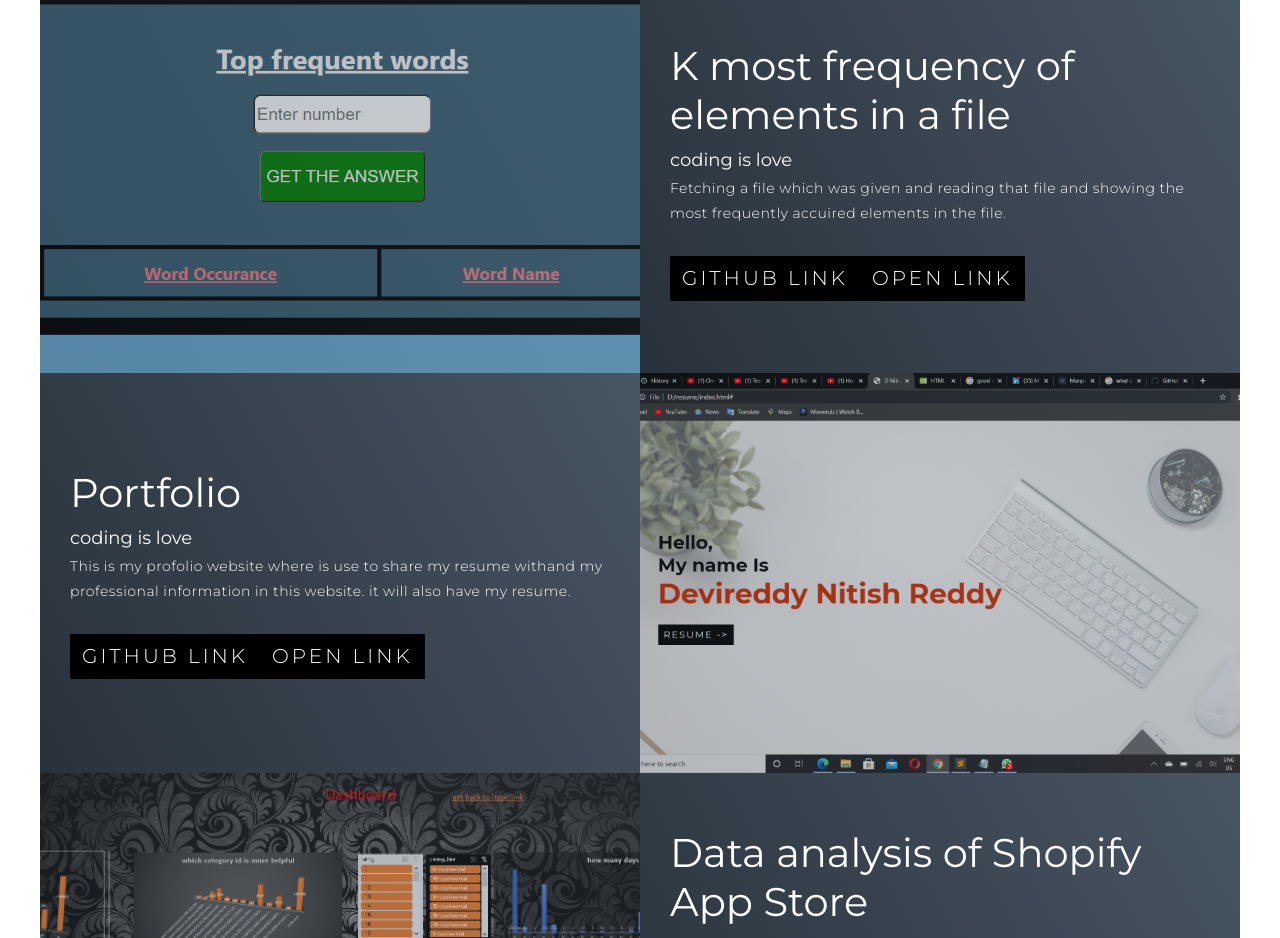
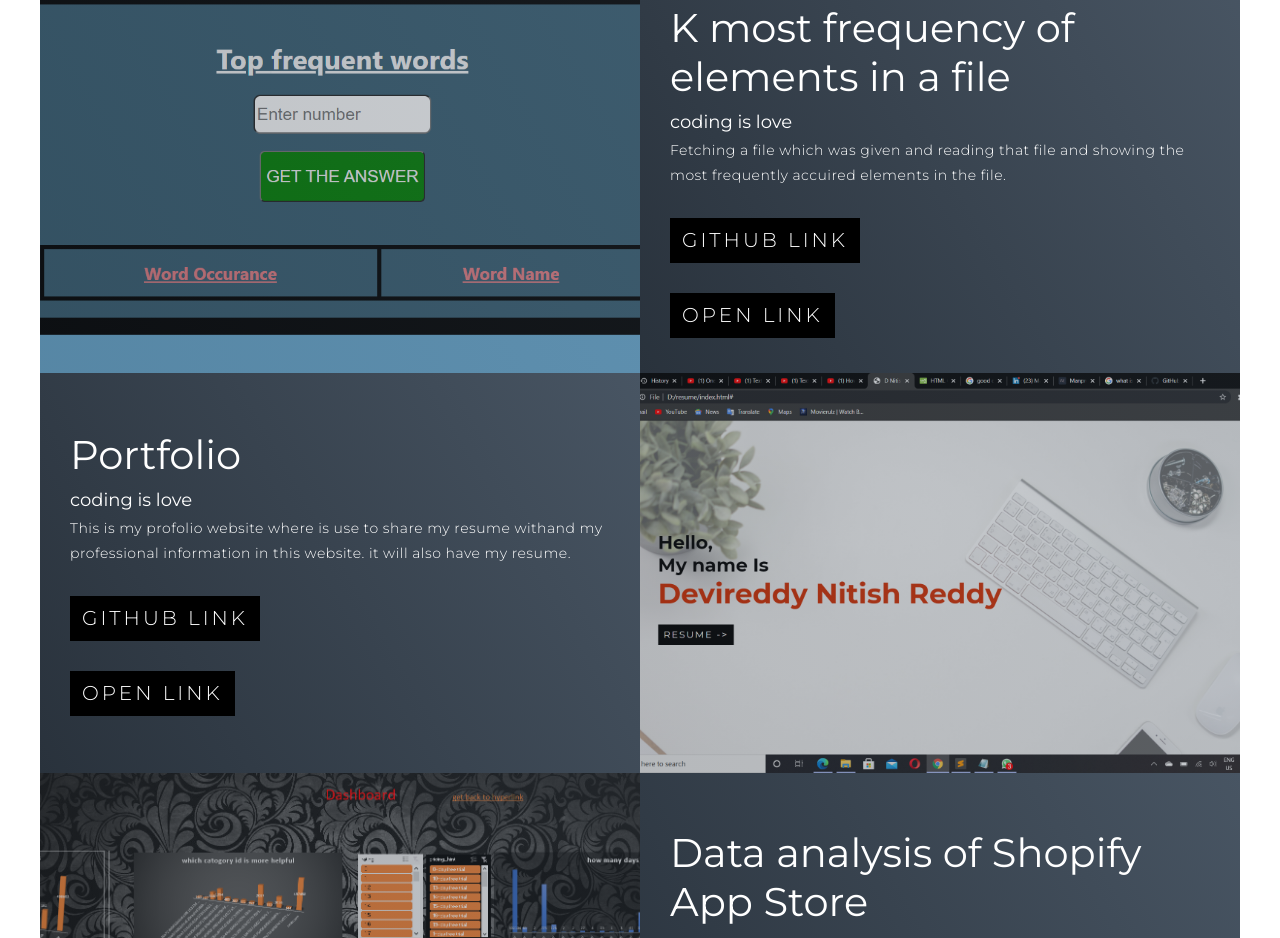
Before and after one commit to nitish666666/My-Portfolio, a plain HTML site: page resume/index.html in a window 1280 px wide. Shown: the part 2226-3164 px from the top of the page. Drawn offline with Linux system fonts and the light colour scheme.

Commit message:
Update index.html

```diff
--- a/resume/index.html
+++ b/resume/index.html
@@ -205,7 +205,7 @@
 					<div class="project-info">
 						<h1>K most frequency of elements in a file</h1>
 						<h2>coding is love</h2>
-						<p>Fetching a file which was given and reading that file and showing the most frequently accuired elements in the file.<br><a href="https://github.com/nitish666666/invictus_assignment_of_K_MOST_FREQUENT_AUCCURED" type="button" class="but" target="_blank">Github link</a><a href="https://invictus-assignmentlpu.herokuapp.com/" type="button" class="but" target="_blank">open link</a></p> </p>
+						<p>Fetching a file which was given and reading that file and showing the most frequently accuired elements in the file.<br><a href="https://github.com/nitish666666/invictus_assignment_of_K_MOST_FREQUENT_AUCCURED" type="button" class="but" target="_blank">Github link</a><br><a href="https://invictus-assignmentlpu.herokuapp.com/" type="button" class="but" target="_blank">open link</a></p> </p>
 
 					</div>
 					<div class="project-img">
@@ -219,7 +219,7 @@
 					<div class="project-info">
 						<h1>Portfolio</h1>
 						<h2>coding is love</h2>
-						<p>This is my profolio website where is use to share my resume withand my professional information in this website. it will also have my resume.<br><a href="https://github.com/nitish666666/My-Portfolio/tree/main/resume" type="button" class="but" target="_blank">Github link</a><a href="https://devireddy-nitish-reddy.netlify.app/" type="button" class="but" target="_blank">open link</a></p>
+						<p>This is my profolio website where is use to share my resume withand my professional information in this website. it will also have my resume.<br><a href="https://github.com/nitish666666/My-Portfolio/tree/main/resume" type="button" class="but" target="_blank">Github link</a><br><a href="https://devireddy-nitish-reddy.netlify.app/" type="button" class="but" target="_blank">open link</a></p>
 
 
 					</div>
```
